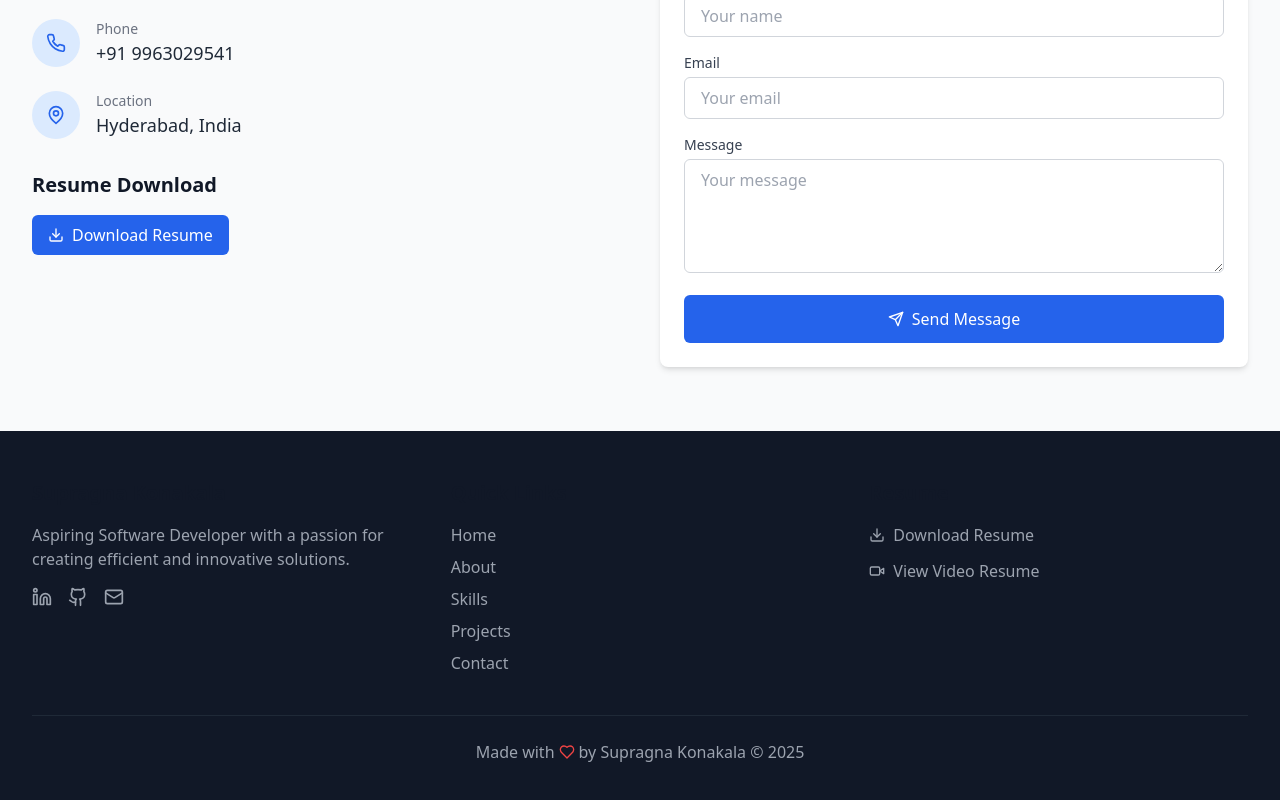
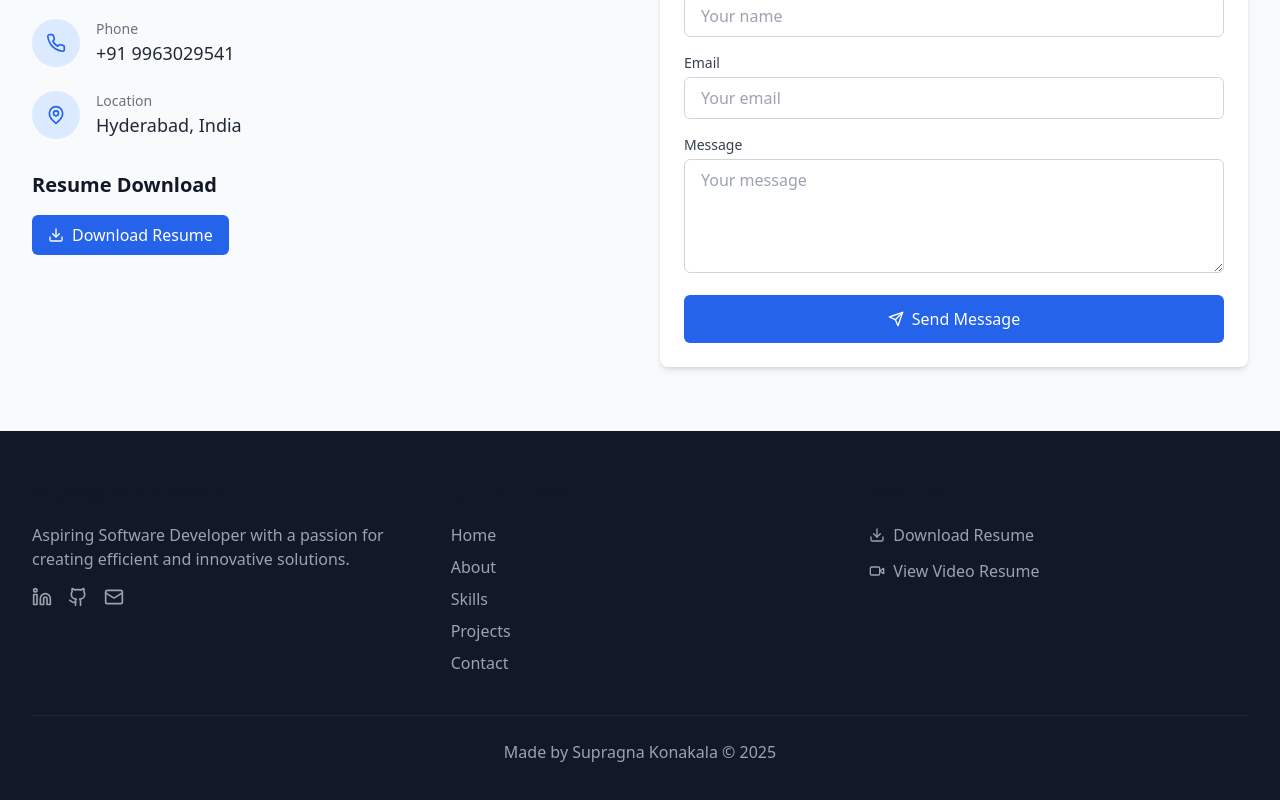
Before and after one commit to Supragna-2705/Portfolio, a React (Vite) app: page / in a window 1280 px wide. Shown: the part 6161-6961 px from the top of the page. Built offline with nearby package versions, Linux system fonts and the light colour scheme.

Commit message:
Update Footer.tsx

```diff
--- a/src/components/Footer.tsx
+++ b/src/components/Footer.tsx
@@ -74,7 +74,7 @@ export const Footer: React.FC = () => {
 
         <div className="mt-10 pt-6 border-t border-gray-800 text-center text-gray-400">
           <p className="flex items-center justify-center gap-1">
-            Made with <Heart size={16} className="text-red-500" /> by Supragna Konakala &copy; {currentYear}
+            Made by Supragna Konakala &copy; {currentYear}
           </p>
         </div>
       </div>
```
